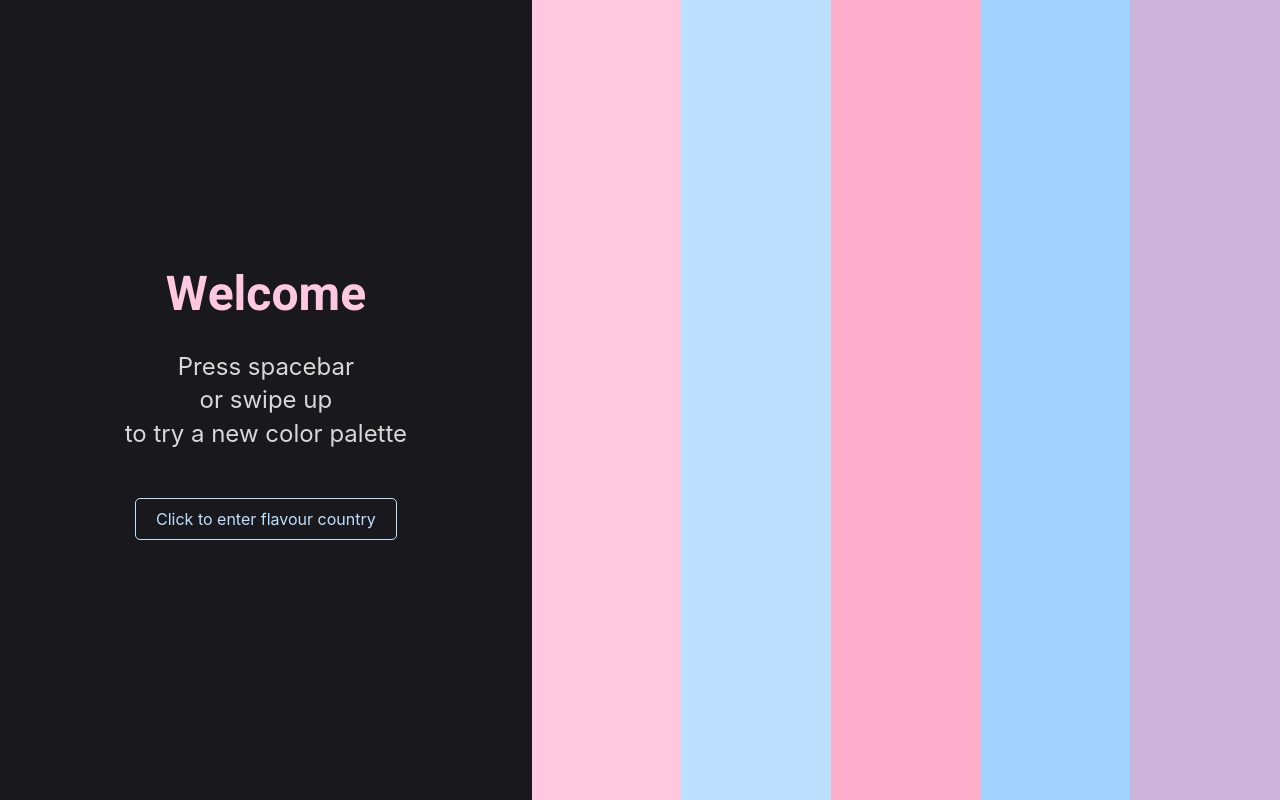
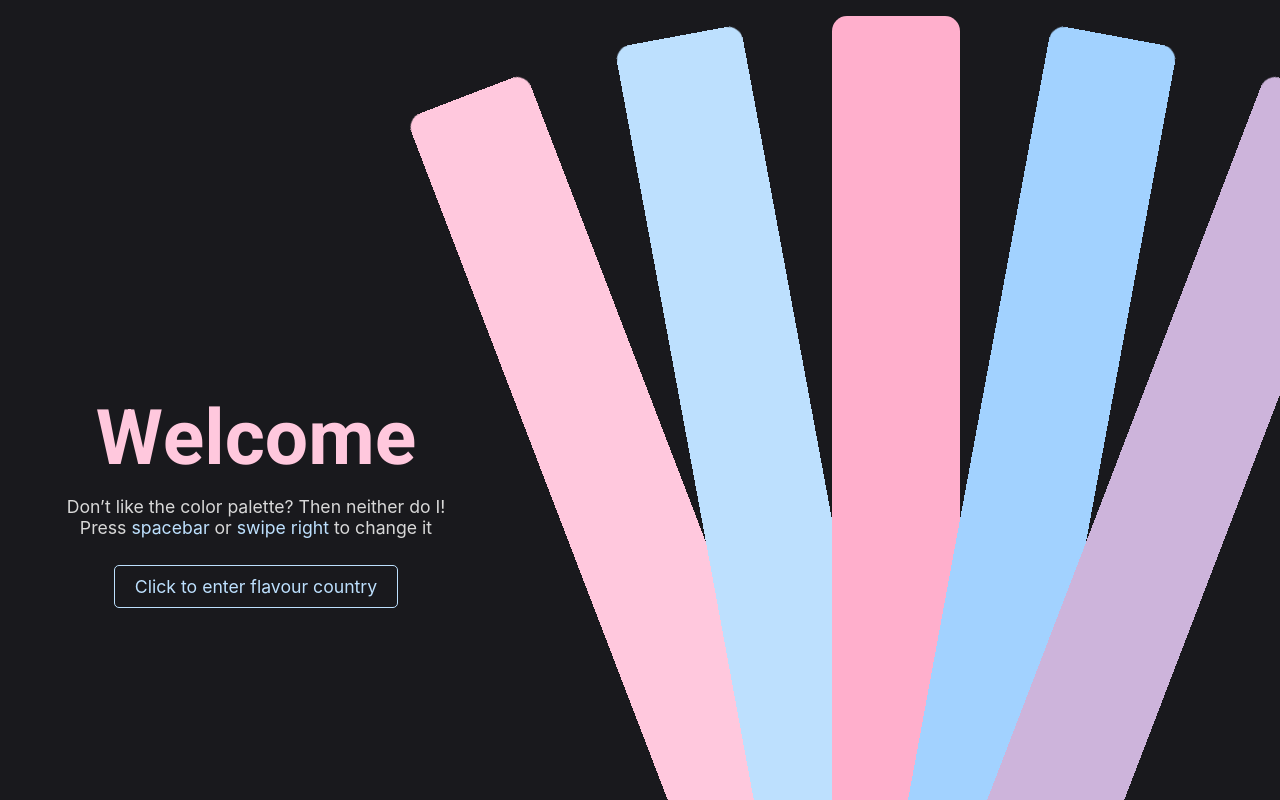
Before and after one commit to babyccino/portfolio, a Next.js app: page / in a window 1280 px wide. Built offline with nearby package versions, Linux system fonts and the light colour scheme.

Commit message:
change bars to fan orientation

```diff
--- a/src/components/bars/bars.js
+++ b/src/components/bars/bars.js
@@ -6,16 +6,12 @@ import { useSwipeable } from 'react-swipeable';
 
 import styles from './bars.module.scss';
 
-import { introStatus as introStatusEnum } from '../../util';
+import { introStatus as introStatusEnum, multipleClasses } from '../../util';
 
 const Bars = () => {
   const dispatch = useCustomDispatch();
 
   const colorPalettes = useSelector(state => state.colorPalettes);
-
-  // marks all the color palettes which are no longer visible as they are covered by others
-  // and no longer need to be rendered
-  const dontRenderBefore = useRef(0);
 
   const currentlyAnimating = useRef({currentlyAnimating: true, timeout: null, promise: null});
   let introStatus = useSelector(({ introStatus }) => {
@@ -36,12 +32,15 @@ const Bars = () => {
     }
   });
 
+  const firstAngle = -21;
+  const firstBarDuration = 1 * 1000;
+  const animationTime = firstBarDuration * (2 * (-firstAngle)/(firstAngle + 90) + 1);
+
   if (introStatus === introStatusEnum.willDisappear)
-    setTimeout(() => dispatch.notVisible(), 1000);
+    setTimeout(() => dispatch.notVisible(), animationTime);
 
   useEffect(() => {
     const i = colorPalettes.length - 1;
-    setTimeout(() => dontRenderBefore.current = i, 1000);
 
     clearTimeout(currentlyAnimating.current.timeout);
     currentlyAnimating.current.currentlyAnimating = true;
@@ -51,36 +50,46 @@ const Bars = () => {
         currentlyAnimating.current.currentlyAnimating = false;
 
         res();
-      }, 1000);
+      }, animationTime);
     })
   }, [colorPalettes]);
 
-  const config = { swipeDuration: 1500 };
+  useEffect(() => {
+    const onKeyDown = ({ code }) => {
+      if (code === "Space" && introStatus === introStatusEnum.visible)
+        currentlyAnimating.current.promise.then(() => dispatch.newColorPalette());
+    }
+
+    document.addEventListener("keydown", onKeyDown);
+    return () => document.removeEventListener("keydown", onKeyDown);
+  }, []);
+
   const handlers = useSwipeable({
-    onSwipedUp: () => dispatch.newColorPalette(),
-    ...config,
+    onSwipedRight: () => dispatch.newColorPalette(),
+    swipeDuration: 1500,
   });
 
-  const regularRender = useCallback(() => colorPalettes.map((palette, i) => {
-    if (i < dontRenderBefore.current) return null;
-
-    let style = styles.barContainer;
-    if (introStatus === introStatusEnum.willDisappear || introStatus === introStatusEnum.notVisible) {
-      style += (" " + styles.disappear)
-    }
-    return (
-      <div key={i} className={styles.container} {...handlers}>
-        {palette.map((color, ii) => (
-          <div key={i*100 + ii} style={{animationDelay: (color.charCodeAt(2) % 12 + 1)*0.03 + "s"}} className={style}>
-            {/* <code className={styles.barHeader}>{color.toUpperCase()}</code> */}
-            <div style={{backgroundColor: color}} className={styles.barColor}></div>
-          </div>
-        ))}
-      </div>
-    );
-  }));
-
-  return regularRender();
+  const len = colorPalettes.length;
+  return (
+    <div className={styles.container} {...handlers} >
+      {colorPalettes[len - 1].map((color, ii) => (
+        <div
+          key={"" + len + " " + ii}
+          className={multipleClasses(styles[introStatus < introStatusEnum.willDisappear ? `swipeIn${ii}` : `swipeOut${ii}`], styles.bar)}
+          style={{backgroundColor: color}}
+        />
+      ))}
+      {len <= 1 ? null :
+        colorPalettes[len - 2].map((color, ii) => (
+          <div
+            key={"" + len + " " + ii}
+            className={multipleClasses(styles[`swipeOut${ii}`], styles.bar)}
+            style={{backgroundColor: color}}
+          />
+        ))
+      }
+    </div>
+  );
 };
 
 export default React.memo(Bars);
--- a/src/components/bars/bars.module.scss
+++ b/src/components/bars/bars.module.scss
@@ -1,56 +1,61 @@
+$barWidth: 10vw;
+$pivotPoint: 60vh;
+
 .container {
   display: flex;
-  z-index: 3;
+  flex-direction: column;
   height: 100%;
-  width: 100%;
-  position: absolute
+  position: relative;
+
+  justify-items: center;
+  align-items: center;
 }
 
-.barContainer {
-  flex: 1;
-  align-items: center;
-  transform: translateY(110%);
-  width: 100%;
-  overflow: hidden;
+.bar {
+  position: absolute;
+  bottom: -$pivotPoint;
+  width: $barWidth;
+  height: calc(98% + $pivotPoint);
 
-  animation-name: swipeIn;
-  animation-duration: 0.7s;
-  animation-timing-function: ease-out;
-  animation-iteration-count: 1;
-  animation-direction: alternate;
-  animation-fill-mode: forwards;
-}
+  transform-origin: 50% calc(100% - $barWidth/2);
+  transform: rotate(-90deg);
 
-.disappear {
-  transform: translateY(0px);
-
-  animation: swipeOut 0.3s ease-in 0s 1 normal forwards;
-}
-
-.barHeader {
-  color: black;
-  display: block;
-  text-align: center;
-  margin: 10px;
-  font-size: 15px;
-}
-
-.barColor {
-  height: 100%;
-}
-
-.displayNone {
-  display: none;
+  border-radius: 15px;
 }
 
 
-
 @keyframes swipeOut {
-  from {transform: translateY(0px);}
-  to {transform: translateY(110%);}
+  to {transform: rotate(90deg);}
 }
 
-@keyframes swipeIn {
-  from {transform: translateY(110%);}
-  to {transform: translateY(0px);}
+$firstAngle: -21;
+$angluarDistanceToFirstBar: $firstAngle - (-90);
+$initialAngleDifference: (-1)*$firstAngle / 2;
+$firstBarDuration: 1;
+
+@for $i from 0 through 4 {
+  $angleDifference: $i * $initialAngleDifference;
+
+  @keyframes swipeIn#{$i} {
+    to {transform: rotate(#{$firstAngle + $angleDifference}deg);}
+  }
+
+  .swipeIn#{$i} {
+    animation-name: swipeIn#{$i};
+    animation-duration: 1s * $firstBarDuration * ($angleDifference/$angluarDistanceToFirstBar + 1);
+    animation-timing-function: ease;
+    animation-iteration-count: 1;
+    animation-fill-mode: forwards;
+  }
+
+  $angluarVelocity: $angluarDistanceToFirstBar / $firstBarDuration;
+  .swipeOut#{$i} {
+    transform: rotate(1deg * ($firstAngle + $angleDifference));
+    animation-name: swipeOut;
+    animation-duration: 1s * (((4 - $i) * $initialAngleDifference)/$angluarDistanceToFirstBar + 1);
+    animation-delay: 1s * $angleDifference / $angluarVelocity;
+    animation-timing-function: ease-in;
+    animation-iteration-count: 1;
+    animation-fill-mode: forwards;
+  }
 }
--- a/src/components/icons/icons.module.scss
+++ b/src/components/icons/icons.module.scss
@@ -30,7 +30,7 @@
   padding: 0;
 
   transition: 0.2s ease;
-  transform: translateY(250px), scale(0.9s);
+  transform: translateY(250px);
 
   animation: entry 0.4s ease-out 0s 1 normal forwards;
 
--- a/src/components/intro/intro.js
+++ b/src/components/intro/intro.js
@@ -10,6 +10,14 @@ import { introStatus as introStatusEnum } from '../../util';
 import Bars from '../bars/bars';
 import Button from '../button/button';
 
+const Right = () => (
+  <span className={styles.rightContainer}>
+    <span className={styles.rightAnimated1}>right</span>
+    <span className={styles.rightAnimated2}>right</span>
+    <span className={styles.rightTransparent}>right</span>
+  </span>
+);
+
 const Intro = () => {
   const willDisappear = useSelector(({ introStatus }) => introStatus >= introStatusEnum.willDisappear);
   const colorPalette = useSelector(({ colorPalettes }) => colorPalettes[colorPalettes.length - 1]);
@@ -21,17 +29,11 @@ const Intro = () => {
       <div className={styles.welcomeContainer}>
         <h1 style={{color: colorPalette[0]}} className={styles.title}>Welcome</h1>
         <h2 className={styles.instructions}>
-          Press <span className={styles.spacebar}>spacebar</span><br />
-          or swipe&nbsp;
-          <span className={styles.upContainer}>
-            <span className={styles.upAnimated1}>up</span>
-            <span className={styles.upAnimated2}>up</span>
-            <span className={styles.upTransparent}>up</span>
-          </span>
-          <br />
-          to try a new color palette
+        Don’t like the color palette? Then neither do I! <br />
+          Press <span style={{color: colorPalette[1]}} className={styles.spacebar}>spacebar</span> or&nbsp;
+          <span style={{color: colorPalette[1]}}>swipe&nbsp;<Right /></span>&nbsp;to change it
         </h2>
-        <div>
+        <div className={styles.button}>
           <Button color={colorPalette[1]} onClick={requestUnmount}>Click to enter flavour country</Button>
         </div>
       </div>
--- a/src/components/intro/intro.module.scss
+++ b/src/components/intro/intro.module.scss
@@ -7,6 +7,7 @@ $background: rgb(25, 25, 29);
   position: fixed;
   top: 0;
   z-index: 2;
+  overflow: hidden;
 
   background-color: white;
 
@@ -20,6 +21,7 @@ $background: rgb(25, 25, 29);
   display: flex;
   flex-direction: column;
   justify-content: center;
+  font-size: clamp(26px, 6vw, 120px);
 
   * {
     text-align: center;
@@ -27,8 +29,8 @@ $background: rgb(25, 25, 29);
 }
 
 .title {
+  font-size: 1em;
   display: block;
-  font-size: 3em;
   font-family: 'Heebo', system-ui, -apple-system, BlinkMacSystemFont, 'Segoe UI', Roboto, Oxygen, Ubuntu, Cantarell, 'Open Sans', 'Helvetica Neue', sans-serif;
   font-weight: 700;
   transition: 0.7s ease;
@@ -36,10 +38,11 @@ $background: rgb(25, 25, 29);
 }
 
 .instructions  {
-  line-height: 1.4;
+  font-size: clamp(0px, 0.23em, 20px);
   font-weight: 400;
   color: rgb(216, 216, 216);
-  margin-bottom: 2em;
+  margin-top: 0;
+  margin-bottom: 1.5em;
 }
 
 .spacebar {
@@ -51,22 +54,21 @@ $background: rgb(25, 25, 29);
 
 $upAnimationDuration: 12s;
 $upAnimationInitialDelay: 3s;
-.upContainer {
+.rightContainer {
   display: inline-block;
   position: relative;
 
-  .upTransparent {
+  .rightTransparent {
     position: relative;
     color: transparent;
   }
 
-  .upAnimated1, .upAnimated2 {
+  .rightAnimated1, .rightAnimated2 {
     display: inline-block;
     position: absolute;
-    color: rgb(216, 216, 216);
 
     animation-duration: $upAnimationDuration;
-    animation-timing-function: ease-in;
+    animation-timing-function: ease;
     animation-direction: normal;
 
     user-select: none;
@@ -76,14 +78,14 @@ $upAnimationInitialDelay: 3s;
     -o-user-select: none;
   }
 
-  .upAnimated1 {
+  .rightAnimated1 {
     animation-name: swipe;
     animation-delay: $upAnimationInitialDelay;
     animation-fill-mode: forwards;
     animation-iteration-count: infinite;
   }
 
-  .upAnimated2 {
+  .rightAnimated2 {
     animation-name: initialAppear, swipe;
     animation-delay: $upAnimationInitialDelay, $upAnimationInitialDelay + $upAnimationDuration / 2;
     animation-fill-mode: none, forwards;
@@ -91,31 +93,30 @@ $upAnimationInitialDelay: 3s;
   }
 }
 
+.button {
+  font-size: clamp(0px, 0.23em, 20px);
+}
+
 .barsContainer {
-  flex-grow: 3;
   height: 100%;
+  width: 60%;
   position: relative;
 }
 
 .willDisappear {
-  background-color: $background;
-
-  animation: fadeOut 0.7s ease-in 0.3s 1 normal forwards;
+  transition: background-color 0.7s ease-in 0.3s;
+  background-color: transparent;
 
   .welcomeContainer {
-    animation: swipeLeft 0.7s ease-in 0s 1 normal forwards;
+    transition: transform 0.7s ease-in;
+    transform: translateX(-105%);
   }
 }
 
 
 
 @keyframes fadeIn {
-  to {background-color: $background;}
-}
-
-@keyframes fadeOut {
-  from {opacity: 1;}
-  to {opacity: 0;}
+  to {background-color: transparent;}
 }
 
 @keyframes press {
@@ -126,21 +127,17 @@ $upAnimationInitialDelay: 3s;
 }
 
 @keyframes swipe {
-  0% {transform: translateY(0px); color: rgb(216, 216, 216);}
-  5% {transform: translateY(-20px); color: transparent};
-  53% {transform: translateY(0px); color: transparent};
-  59% {transform: translateY(0px); color: rgb(216, 216, 216);}
-  to {transform: translateY(0px); color: rgb(216, 216, 216);}
+  0% {opacity: 1;}
+  5% {transform: translateX(15px); opacity: 0};
+  52% {transform: translateX(-15px); opacity: 0;};
+  57% {transform: none; opacity: 1;}
+  to {opacity: 1;}
 }
 
 @keyframes initialAppear {
-  from {color: transparent;}
-  3% {color: transparent;}
-  9% {color: rgb(216, 216, 216);}
-}
-
-@keyframes swipeLeft {
-  to {transform: translateX(-105%);}
+  from {opacity: 0;}
+  3% {opacity: 0;}
+  9% {opacity: 1;}
 }
 
 
@@ -150,3 +147,9 @@ $upAnimationInitialDelay: 3s;
     flex-direction: column;
   }
 }
+
+@media only screen and (min-width: 768px) {
+  .title {
+    margin-top: 24vh;
+  }
+}
```
Also changed, not shown: src/components/home/home.js (+6 -18 lines).
